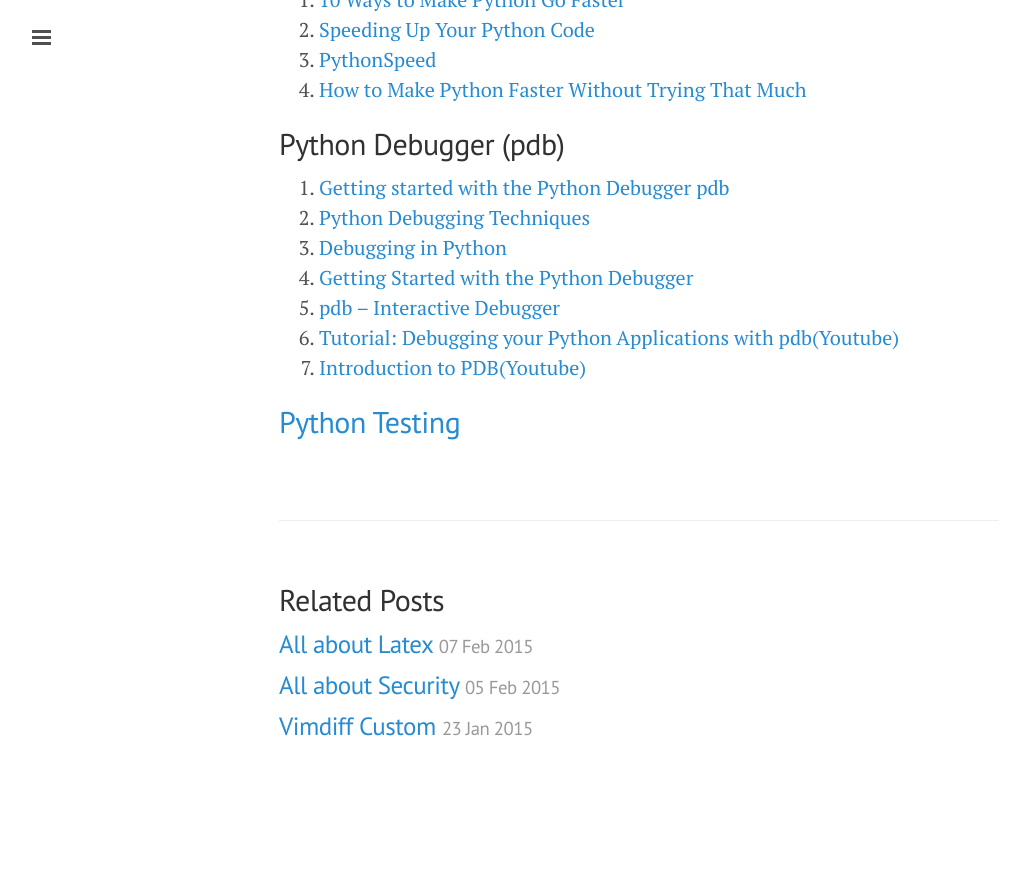
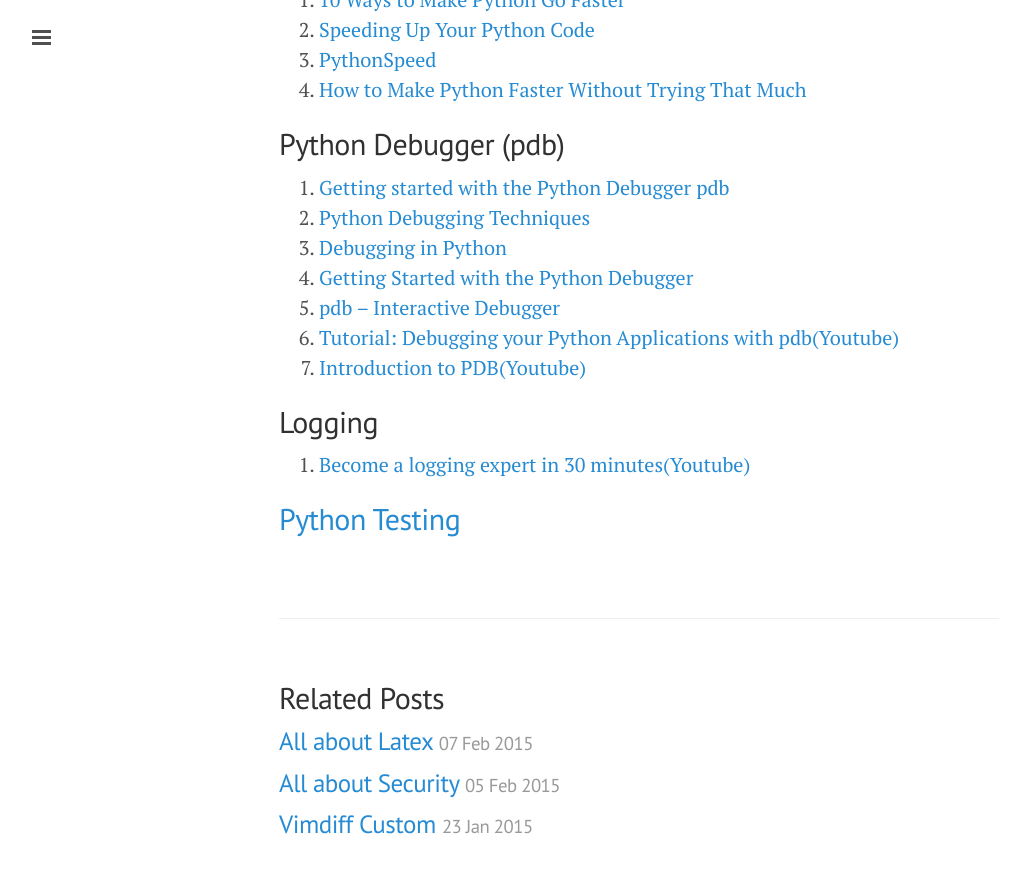
Before and after one commit to ibotdotout/ibotdotout.github.io, a Jekyll site: the page built from _posts/2014-06-08-python.md, in a window 1280 px wide and 900 px high, scrolled down 4104 px. Shown: the top 873 px of the window, without its empty margins (1-1031 px from the left). Built offline with Jekyll 4.4.1, drawn with Linux system fonts in a browser that asks for light colours; Markdown is read by kramdown in place of the engine named in the settings; before the commit the page ends 4907 px from its top, so only the background shows below that.

Commit message:
Update 2014-06-08-python.md

```diff
--- a/_posts/2014-06-08-python.md
+++ b/_posts/2014-06-08-python.md
@@ -168,4 +168,7 @@ permalink: python
 6. [Tutorial: Debugging your Python Applications with pdb(Youtube)](https://www.youtube.com/watch?v=bZZTeKPRSLQ)
 7. [Introduction to PDB(Youtube)](https://www.youtube.com/watch?v=vfPtGsSJldg)
 
+## Logging
+1. [Become a logging expert in 30 minutes(Youtube)](https://www.youtube.com/watch?v=24_4WWkSmNo)
+
 ## [Python Testing]({{url}}/python-testing)
```
